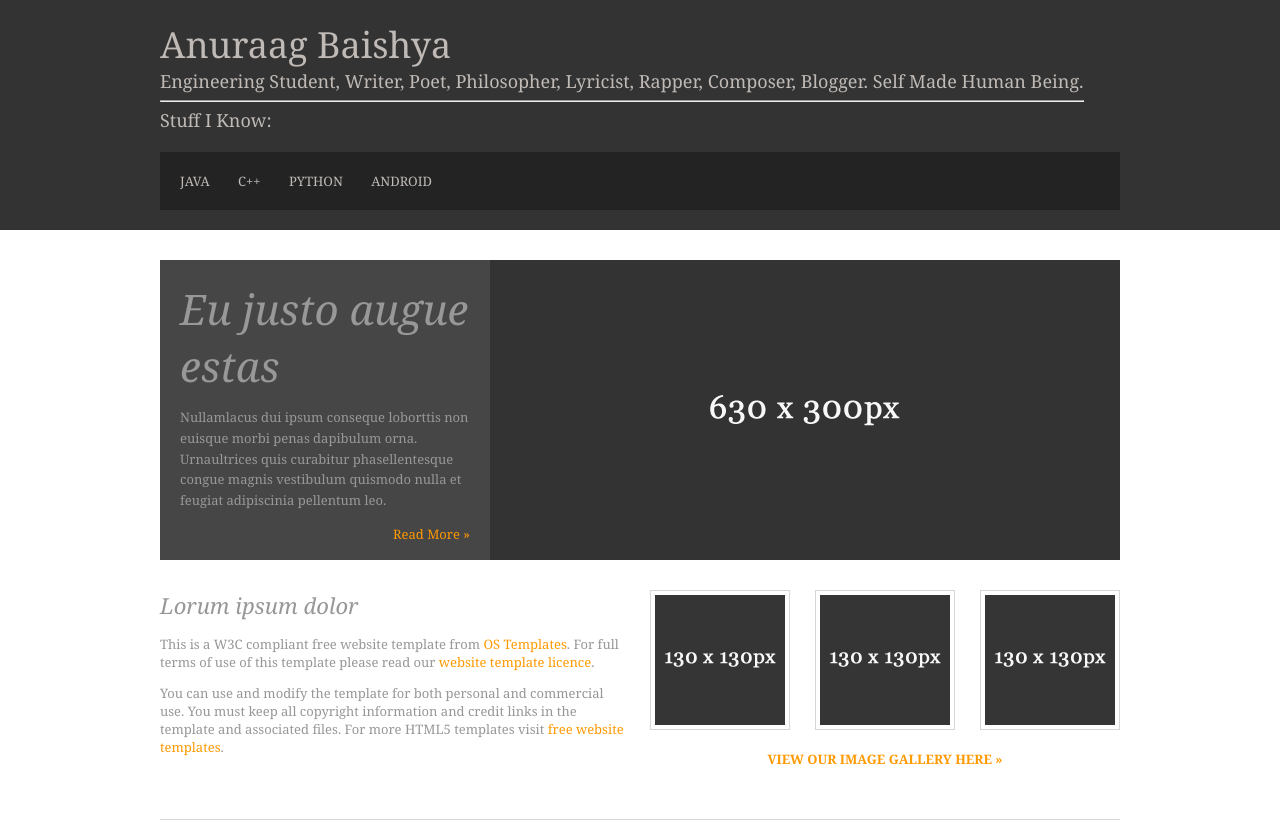
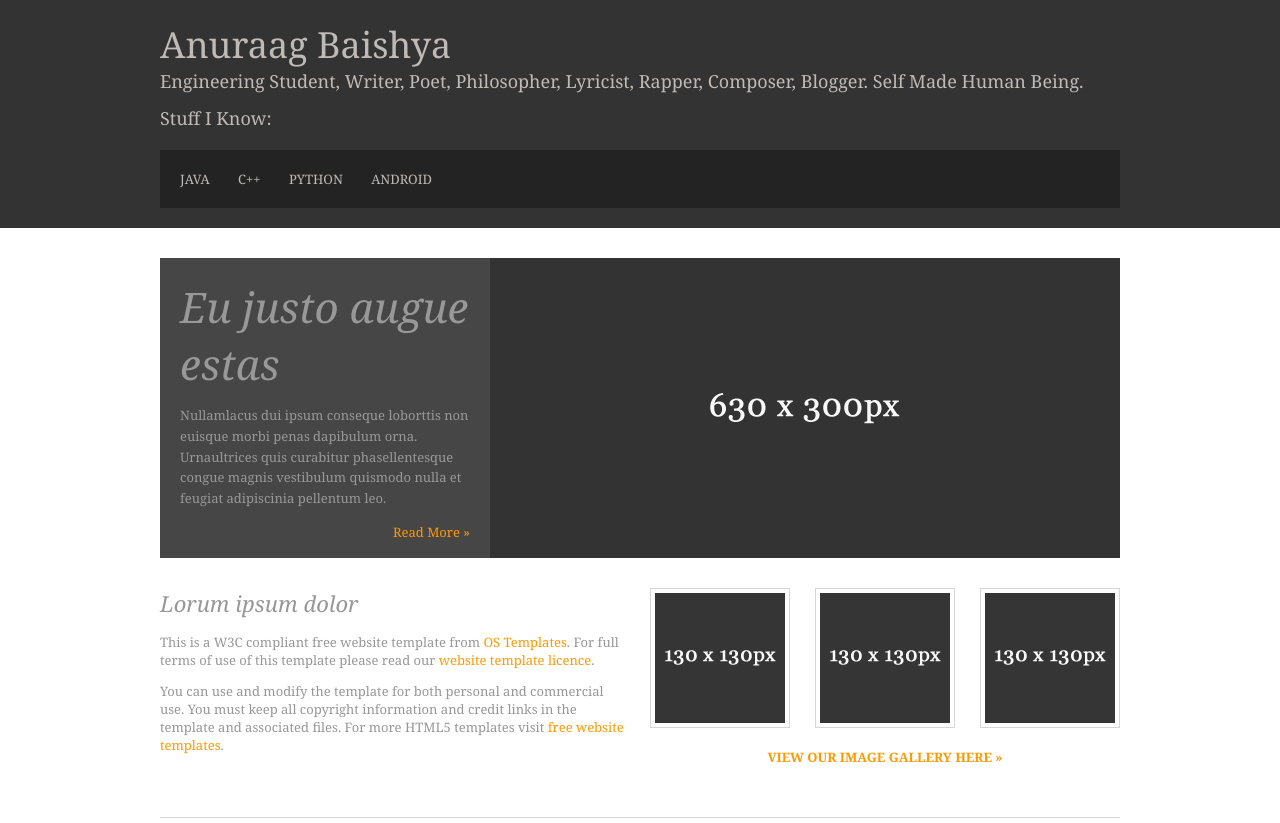
Before and after one commit to anuraagbaishya/anuraagbaishya.github.io, a plain HTML site: page index.html in a window 1280 px wide. Shown: the top 823 px of the page. Drawn offline with Linux system fonts and the light colour scheme.

Commit message:
Update index.html

```diff
--- a/index.html
+++ b/index.html
@@ -12,7 +12,7 @@
     <div id="hgroup">
       <h1>Anuraag Baishya</h1>
       <h2><font size='4'>Engineering Student, Writer, Poet, Philosopher, Lyricist, Rapper, Composer, Blogger. Self Made Human Being.</font></h2>
-      <hr>
+      <p>            </p>
       <h2><font size='4'>Stuff I Know:</font></h2>
       </div>
     <nav>
```
